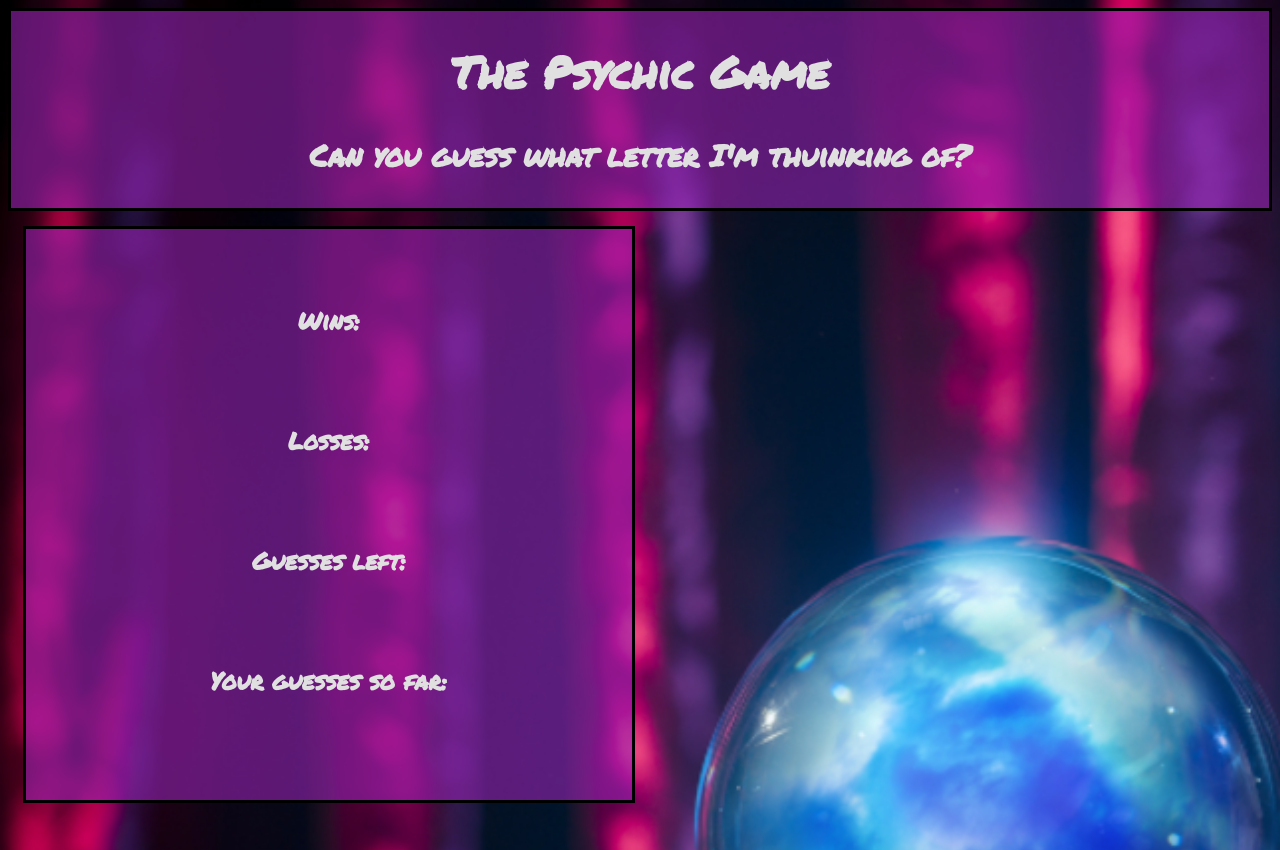
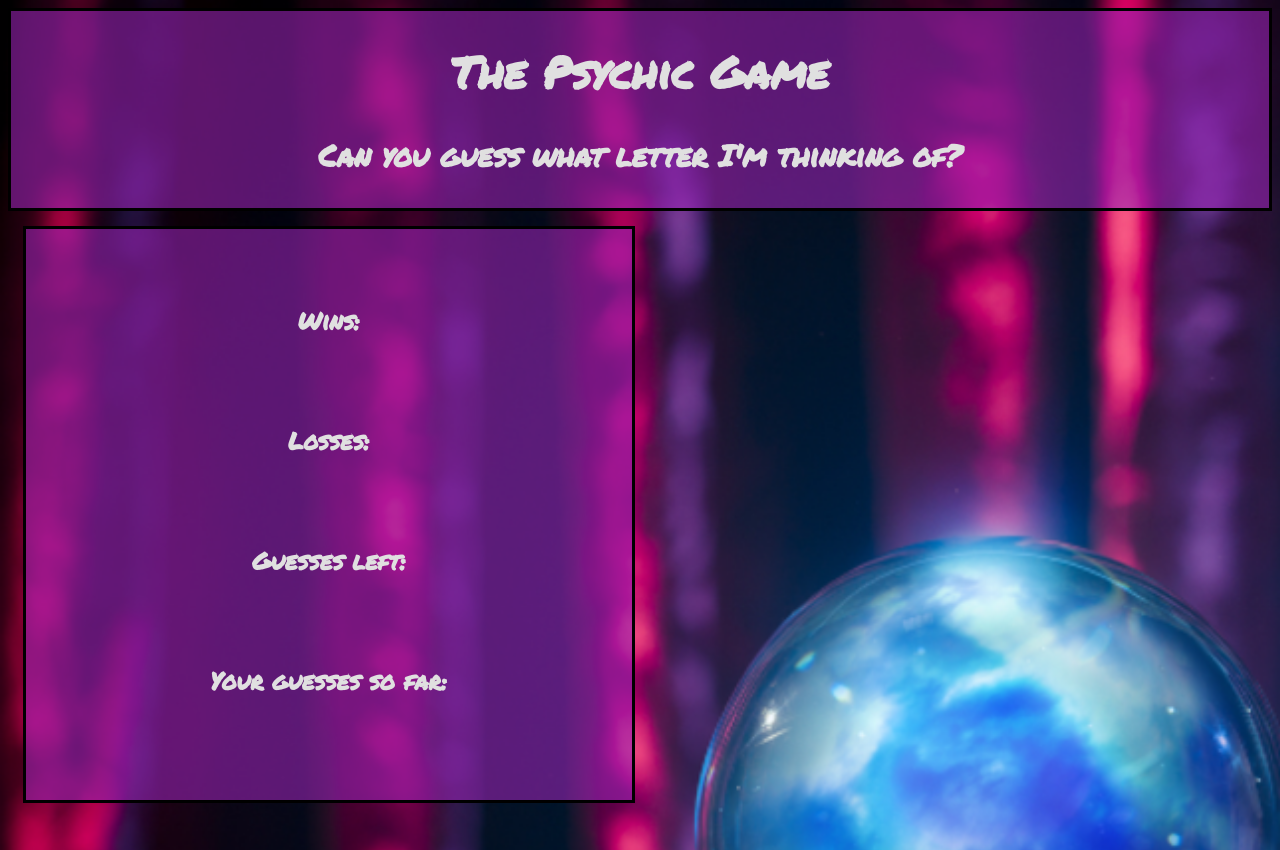
Before and after one commit to RalphSablaon/Psychic-Game, a plain HTML site: page index.html in a window 1280 px wide. Shown: the top 850 px of the page. Drawn offline with Linux system fonts and the light colour scheme.

Commit message:
Fixed typos found in html text

```diff
--- a/assets/css/style.css
+++ b/assets/css/style.css
@@ -3,6 +3,7 @@ html {
     color: rgb(224, 224, 224);
     background-image: url("../images/bgimg.png");
     background-size: cover;
+    text-decoration: dimgray;
 }
 
 
--- a/index.html
+++ b/index.html
@@ -15,7 +15,7 @@
     <div class="jumbotron">
         <div class="row" id="Title">
             <h1>The Psychic Game</h1>
-            <p>Can you guess what letter I'm thuinking of?</p>
+            <p>Can you guess what letter I'm thinking of?</p>
         </div>
     </div>
 
```
